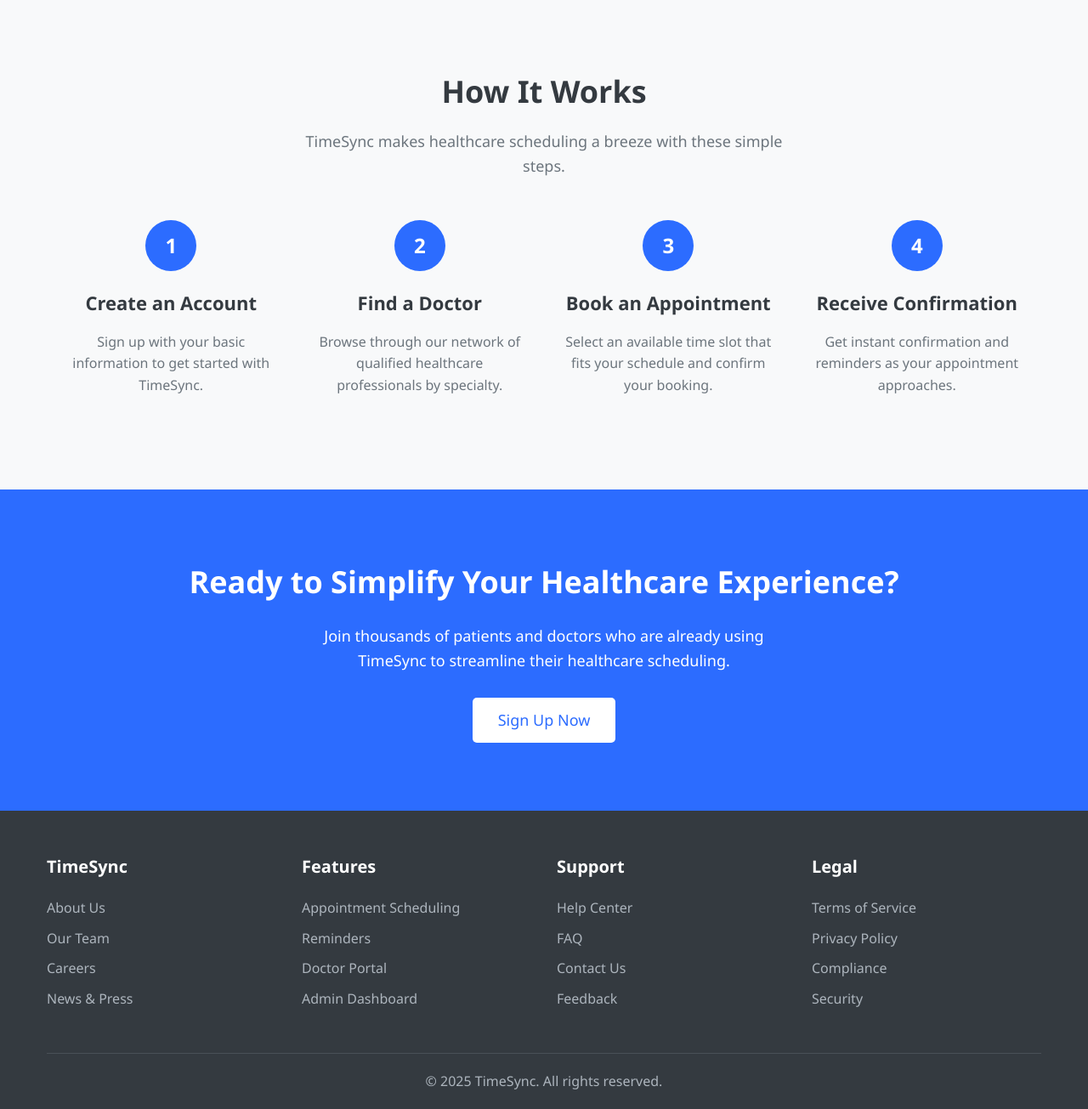
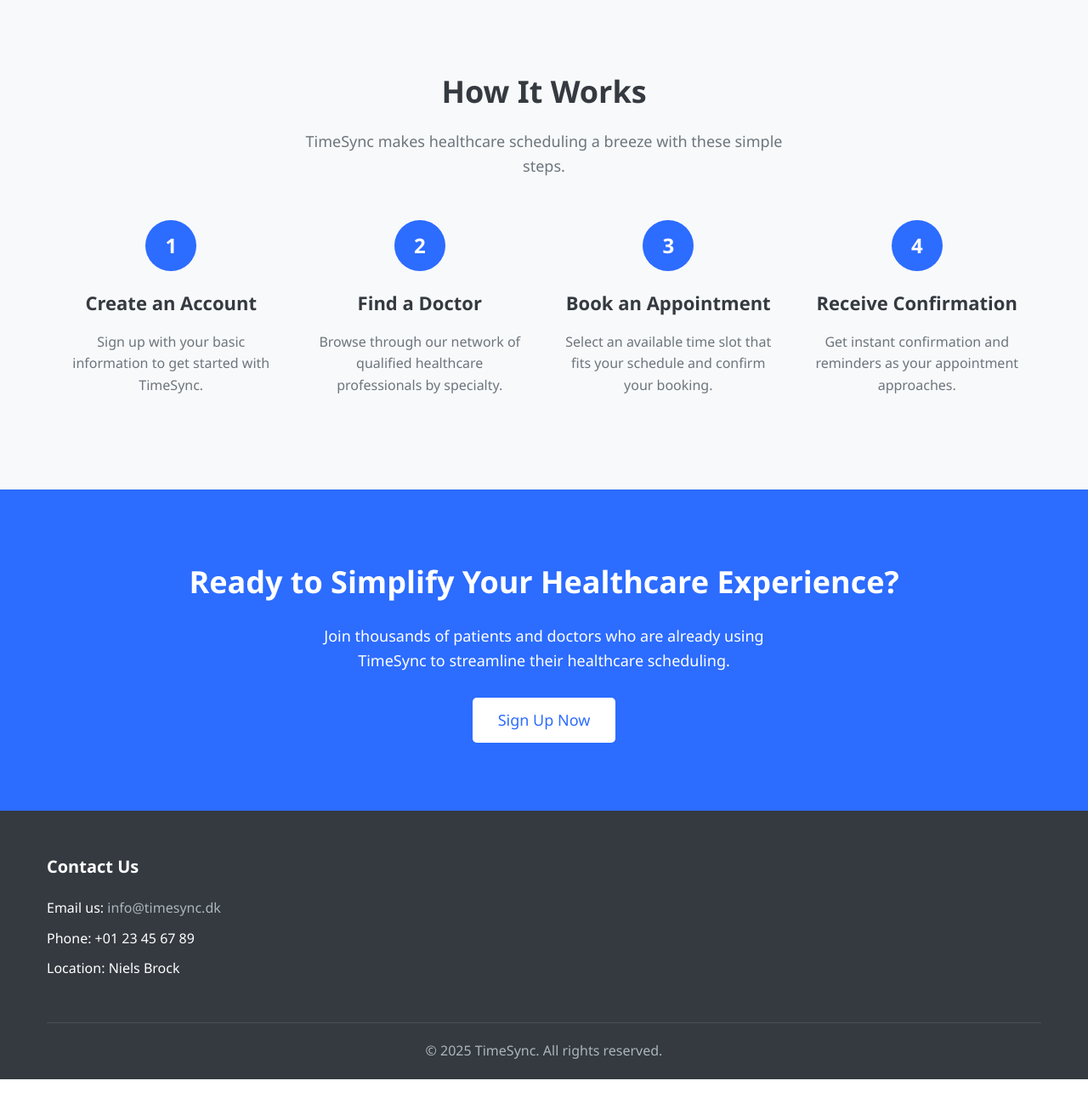
Before and after one commit to tanbin-ahmmed1/timeSync, a PHP site: page / in a window 1280 px wide. Shown: the part 1735-3040 px from the top of the page at 85% size. After the commit the page ends 3005 px from the top, so only its background shows below. Run offline with PHP 8.4, Linux system fonts and the light colour scheme.

Commit message:
initiative of admin_dashboard

```diff
--- a/admin_dashboard.php
+++ b/admin_dashboard.php
@@ -123,7 +123,7 @@
                             </a>
                         </li>
                         <li class="nav-item mt-5">
-                            <a class="nav-link text-danger" href="admin_logout.php">
+                            <a class="nav-link text-danger" href="logout.php">
                                 <i class="fas fa-sign-out-alt me-2"></i> Logout
                             </a>
                         </li>
--- a/index.php
+++ b/index.php
@@ -6,7 +6,7 @@
     <meta charset="UTF-8">
     <meta name="viewport" content="width=device-width, initial-scale=1.0">
     <title>TimeSync - Medical Appointment Management System</title>
-    <link rel="icon" href="TimeSync.png" type="image/png">
+    <link rel="icon" href="Images/TimeSync.png" type="image/png">
     <link rel="stylesheet" href="styles.css">
 
     <script>
@@ -19,17 +19,14 @@
 // Start session
 session_start();
 
-    // Check if user is already logged in
-    $isLoggedIn = isset($_SESSION['user_id']);
-
-    //DATABASE CONNECTION
-    $host = 'localhost';
-
-    // Database connection details
+// DATABASE CONNECTION
 $host = "localhost";
 $dbname = "time_sync";
 $username = "root";
 $password = "";
+
+// Initialize variables
+$error = "";
 
 // Connect to database
 try {
@@ -39,60 +36,27 @@
     die("Connection failed: " . $e->getMessage());
 }
 
-// Initialize variables
-$error = "";
-$username = "";
-$userType = ""; // To store which type of user is logging in
+// Check if user is already logged in
+$isLoggedIn = isset($_SESSION['user_id']);
 
-    // Create necessary tables if they don't exist
-try {
-    // Admin users table
-    $conn->exec("CREATE TABLE IF NOT EXISTS admin_users (
-        id INT AUTO_INCREMENT PRIMARY KEY,
-        username VARCHAR(50) NOT NULL UNIQUE,
-        password VARCHAR(255) NOT NULL,
-        name VARCHAR(100) NOT NULL,
-        email VARCHAR(100) NOT NULL UNIQUE,
-        phone VARCHAR(15),
-        created_at TIMESTAMP DEFAULT CURRENT_TIMESTAMP
-    )");
-
-    // Doctor users table
-    $conn->exec("CREATE TABLE IF NOT EXISTS doctor_users (
-        id INT AUTO_INCREMENT PRIMARY KEY,
-        username VARCHAR(50) NOT NULL UNIQUE,
-        password VARCHAR(255) NOT NULL,
-        name VARCHAR(100) NOT NULL,
-        department VARCHAR(100),
-        email VARCHAR(100) NOT NULL UNIQUE,
-        phone VARCHAR(15),
-        created_at TIMESTAMP DEFAULT CURRENT_TIMESTAMP
-    )");
-        //patient users table
-    $conn->exec("CREATE TABLE IF NOT EXISTS patient_users (
-        id INT AUTO_INCREMENT PRIMARY KEY,
-        username VARCHAR(50) NOT NULL UNIQUE,
-        password VARCHAR(255) NOT NULL,
-        name VARCHAR(100) NOT NULL,
-        email VARCHAR(100) NOT NULL UNIQUE,
-        phone VARCHAR(15),
-        created_at TIMESTAMP DEFAULT CURRENT_TIMESTAMP
-    )");
-
-
-
-} catch(PDOException $e) {
-    die("Database setup error: " . $e->getMessage());
-}
+// Process login form
+if (isset($_POST['login'])) {
+    // Get and sanitize form data
+    $username = trim($_POST['username']);
+    $password = trim($_POST['password']);
+    $userType = $_POST['userType'];
 
     // Validate input
- if (empty($username) || empty($password)) {
-    $error = "Please enter both username and password";
+    if (empty($username) || empty($password) || empty($userType)) {
+        $error = "Please complete all fields";
+        $_SeSSION['login_error'] = $error; // Store error in session
+
     } else {
         // Authenticate based on user type
         try {
             $table = "";
             $redirectPage = "";
+            $sessionPrefix = "";
 
             switch ($userType) {
                 case "admin":
@@ -105,22 +69,22 @@
                     $redirectPage = "doctor_dashboard.php";
                     $sessionPrefix = "doctor";
                     break;
-
                 case "patient":
                     $table = "patient_users";
                     $redirectPage = "patient_dashboard.php";
                     $sessionPrefix = "patient";
                     break;
-
                 default:
                     $error = "Invalid user type";
+                    $SESSION['login_error'] = $error; // Store error in session
                     break;
             }
 
             if (!empty($table)) {
                 // Check user credentials
-            $stmt = $conn->prepare("SELECT email, id, username, password, name FROM $table WHERE username = :username OR email = :username");
+                $stmt = $conn->prepare("SELECT id, username, password, name, email FROM $table WHERE username = :username OR email = :email");
                 $stmt->bindParam(':username', $username);
+                $stmt->bindParam(':email', $username); // Use the same variable for email
                 $stmt->execute();
 
                 if ($stmt->rowCount() > 0) {
@@ -138,20 +102,18 @@
                         exit();
                     } else {
                         $error = "Invalid username or password";
+                        $_SESSION['login_error'] = $error; // Store error in session
                     }
                 } else {
                     $error = "Invalid username or password";
+                    $_SESSION['login_error'] = $error; // Store error in session
                 }
             }
         } catch(PDOException $e) {
             $error = "Database error: " . $e->getMessage();
         }
     }
-
-
-
-
-
+}
 
 // Handle logout
 if (isset($_GET['logout'])) {
@@ -162,21 +124,35 @@
     header("Location: ".$_SERVER['PHP_SELF']);
     exit();
 }
+
+// Check for login error in session
+if (isset($_SESSION['login_error'])) {
+    $error = $_SESSION['login_error'];
+    unset($_SESSION['login_error']); // Clear the error after displaying
+    echo '<script type="text/javascript">document.addEventListener("DOMContentLoaded", function() { showModal(); });</script>';
+}
 ?>
 
     <header>
         <div class="container">
             <div class="header-content">
                 <div class="logo">
-                    <i class="fas fa-calendar-check"></i>
-                    TimeSync
+                    <img class="icon" src="Images/TimeSync.png" alt="timesync logo">
+                    <span class="logo-text">Time Sync</span>
+
                 </div>
                 <nav>
                     <ul class="nav-links">
                         <li><a href="#features">Features</a></li>
                         <li><a href="#how-it-works">How It Works</a></li>
-                        <li><a href="#about">About Us</a></li>
-                        <li><a href="#contact">Contact</a></li>
+                        <li class="dropdown">
+            <a href="#">Legal <i class="fas fa-caret-down"></i></a> <ul class="dropdown-content">
+                <li><a href="Legal/terms.html">Terms of Service</a></li>
+                <li><a href="Legal/privacy.html">Privacy Policy</a></li>
+                <li><a href="Legal/compliance.html">Compliance</a></li>
+                <li><a href="Legal/security.html">Security</a></li>
+            </ul>
+                        <li><a href="#Contact">Contact</a></li>
                         <?php if ($isLoggedIn): ?>
                             <li><a href="dashboard.php">Dashboard</a></li>
                             <li><a href="?logout=true">Logout</a></li>
@@ -199,7 +175,7 @@
                         <a href="dashboard.php" class="btn">Go to Dashboard</a>
                     <?php else: ?>
                         <a href="#" id="getStartedBtn" class="btn">Get Started</a>
-                        <a href="#" id="learnMoreBtn" class="btn btn-secondary">Learn More</a>
+                        <a href="#features" id="learnMoreBtn" class="btn btn-secondary">Learn More</a>
                     <?php endif; ?>
                 </div>
             </div>
@@ -278,7 +254,7 @@
         </div>
     </section>
 
-    <section class="cta">
+    <section class="cta" id="cta">
         <div class="container">
             <h2>Ready to Simplify Your Healthcare Experience?</h2>
             <p>Join thousands of patients and doctors who are already using TimeSync to streamline their healthcare scheduling.</p>
@@ -293,40 +269,16 @@
     <footer>
         <div class="container">
             <div class="footer-content">
+
+
+
                 <div class="footer-column">
-                    <h3>TimeSync</h3>
+                    <h3 id=Contact>Contact Us</h3>
                     <ul>
-                        <li><a href="#about">About Us</a></li>
-                        <li><a href="#team">Our Team</a></li>
-                        <li><a href="#careers">Careers</a></li>
-                        <li><a href="#news">News & Press</a></li>
-                    </ul>
-                </div>
-                <div class="footer-column">
-                    <h3>Features</h3>
-                    <ul>
-                        <li><a href="#scheduling">Appointment Scheduling</a></li>
-                        <li><a href="#reminders">Reminders</a></li>
-                        <li><a href="#doctor-portal">Doctor Portal</a></li>
-                        <li><a href="#admin-dashboard">Admin Dashboard</a></li>
-                    </ul>
-                </div>
-                <div class="footer-column">
-                    <h3>Support</h3>
-                    <ul>
-                        <li><a href="#help">Help Center</a></li>
-                        <li><a href="#faq">FAQ</a></li>
-                        <li><a href="#contact">Contact Us</a></li>
-                        <li><a href="#feedback">Feedback</a></li>
-                    </ul>
-                </div>
-                <div class="footer-column">
-                    <h3>Legal</h3>
-                    <ul>
-                        <li><a href="#terms">Terms of Service</a></li>
-                        <li><a href="#privacy">Privacy Policy</a></li>
-                        <li><a href="#compliance">Compliance</a></li>
-                        <li><a href="#security">Security</a></li>
+                        <li>Email us: <a href="mailto:info@timesync.dk">info@timesync.dk </a></li>
+                        <li>Phone: +01 23 45 67 89</li>
+                        <li>Location: Niels Brock</li>
+
                     </ul>
                 </div>
             </div>
@@ -342,28 +294,36 @@
         <span class="close">&times;</span>
         <form class="login-form" method="post" action="<?php echo htmlspecialchars($_SERVER["PHP_SELF"]); ?>">
             <h2>Login to TimeSync</h2>
-                <?php if (isset($loginError)): ?>
-                    <div style="color: var(--danger); margin-bottom: 15px; text-align: center;">
-                        <?php echo $loginError; ?>
+            <?php if (!empty($error)): ?>
+                <div class="error-message">
+                    <?php echo $error; ?>
                 </div>
             <?php endif; ?>
             <div class="form-group">
-                    <label for="email">Email</label>
-                    <input type="email" id="email" name="email" required>
+                <label for="userType">I am a:</label>
+                <select id="userType" name="userType" required>
+                    <option value="">-- Select User Type --</option>
+                    <option value="admin">Administrator</option>
+                    <option value="staff">Doctor/Staff</option>
+                    <option value="patient">Patient</option>
+                </select>
+            </div>
+            <div class="form-group">
+                <label for="username">Username or Email</label>
+                <input type="text" id="username" name="username" required>
             </div>
             <div class="form-group">
                 <label for="password">Password</label>
                 <input type="password" id="password" name="password" required>
             </div>
-                <button type="submit" class="login-btn">Login</button>
+            <button type="submit" name="login" class="login-btn">Login</button>
             <div class="form-footer">
-                    <p>Don't have an account? <a href="#" id="registerLink">Register</a></p>
-                    <p><a href="#" id="forgotPasswordLink">Forgot Password?</a></p>
+                <p>Don't have an account? <a href="register.php" id="registerLink">Register</a></p>
+                <p><a href="forgot_password.php" id="forgotPasswordLink">Forgot Password?</a></p>
             </div>
         </form>
     </div>
 </div>
-
 <script>
         // Modal functionality
         const modal = document.getElementById("loginModal");
```
Also changed, not shown: logout.php (added, +19 -0 lines). Lines whose indentation alone changed are shown as unchanged.
